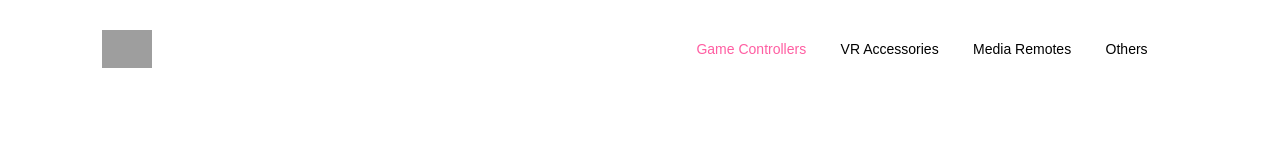
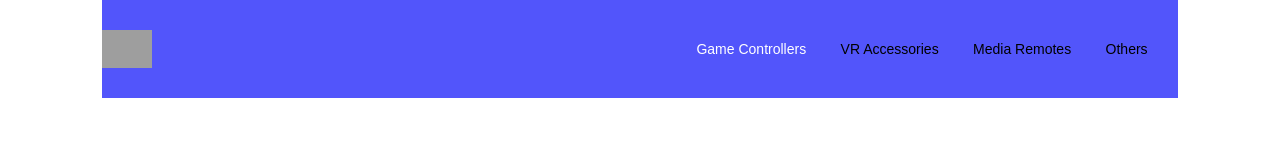
Before and after one commit to Maajed/CodeReview-Lab, a plain HTML site: page webapp/index.html in a window 1280 px wide. In both pictures the pointer is over the link "Game Controllers". Shown: the top 160 px of the page. Drawn offline with Linux system fonts and the light colour scheme; grey boxes are pictures that could not be loaded.

Commit message:
navigation update

```diff
--- a/webapp/index.css
+++ b/webapp/index.css
@@ -15,6 +15,7 @@
   width: 100%;
   display: flex;
   align-items: center;
+  background-color: #5255fb;
 }
 .logo{
   width: 50px;
@@ -41,7 +42,7 @@ color: #000;
 font-size: 14px;
 }
 nav ul li a:hover{
-  color: #ff5ea2;
+  color: #ffffff;
 }
 .row{
   display: flex;
```
